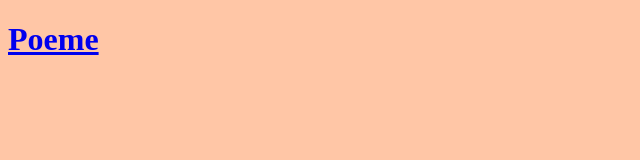
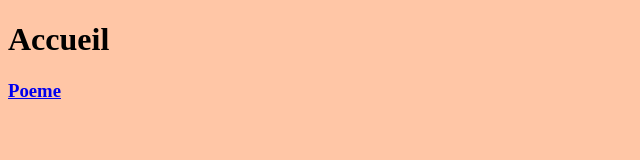
Before and after one commit to hiboubou/hiboubou.github.io, a plain HTML site: page index.html in a window 1280 px wide. Shown: the whole page, without its empty margins (0-640 px from the left). Drawn offline with Linux system fonts and the light colour scheme.

Commit message:
Update index.html

```diff
--- a/index.html
+++ b/index.html
@@ -7,7 +7,8 @@
   </head>
 
   <body style="background-color:#ffc6a6">
-      <a href="poeme.html"><h1>Poeme</h1></a>
+    <h1>Accueil</h1>
+      <a href="poeme.html"><h3>Poeme</h3></a>
   </body>
 
 </html>
```
